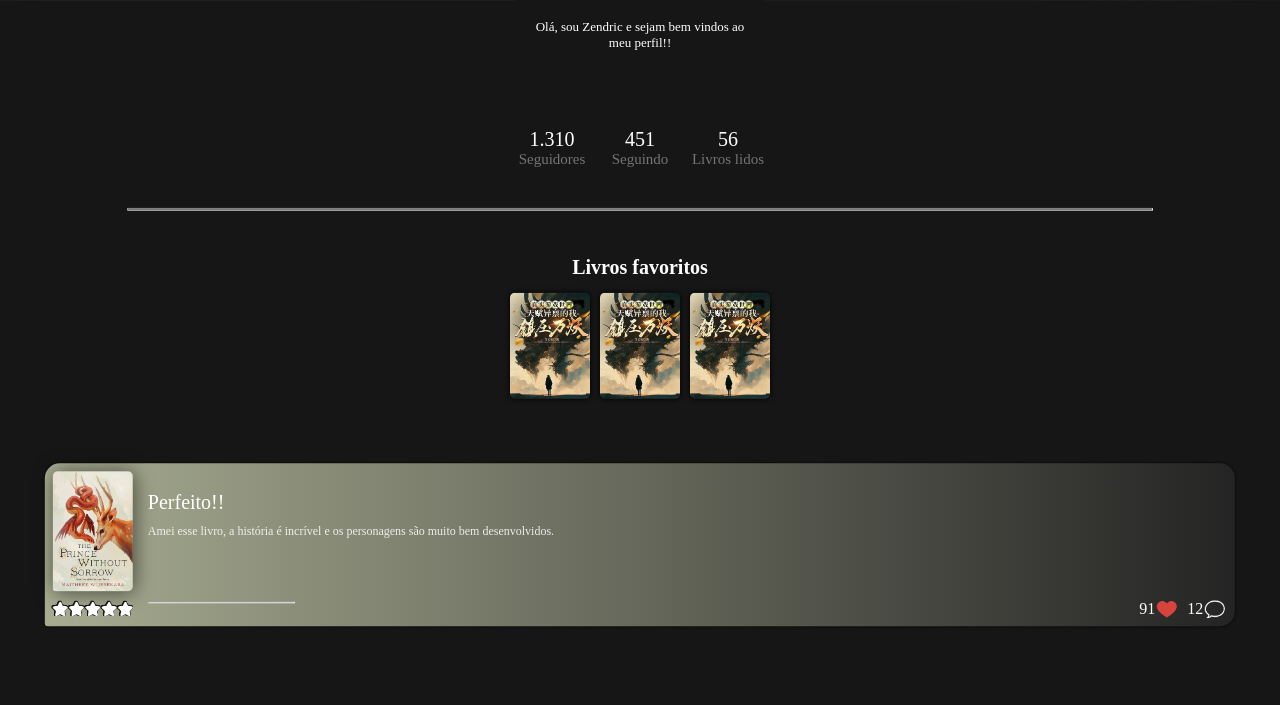
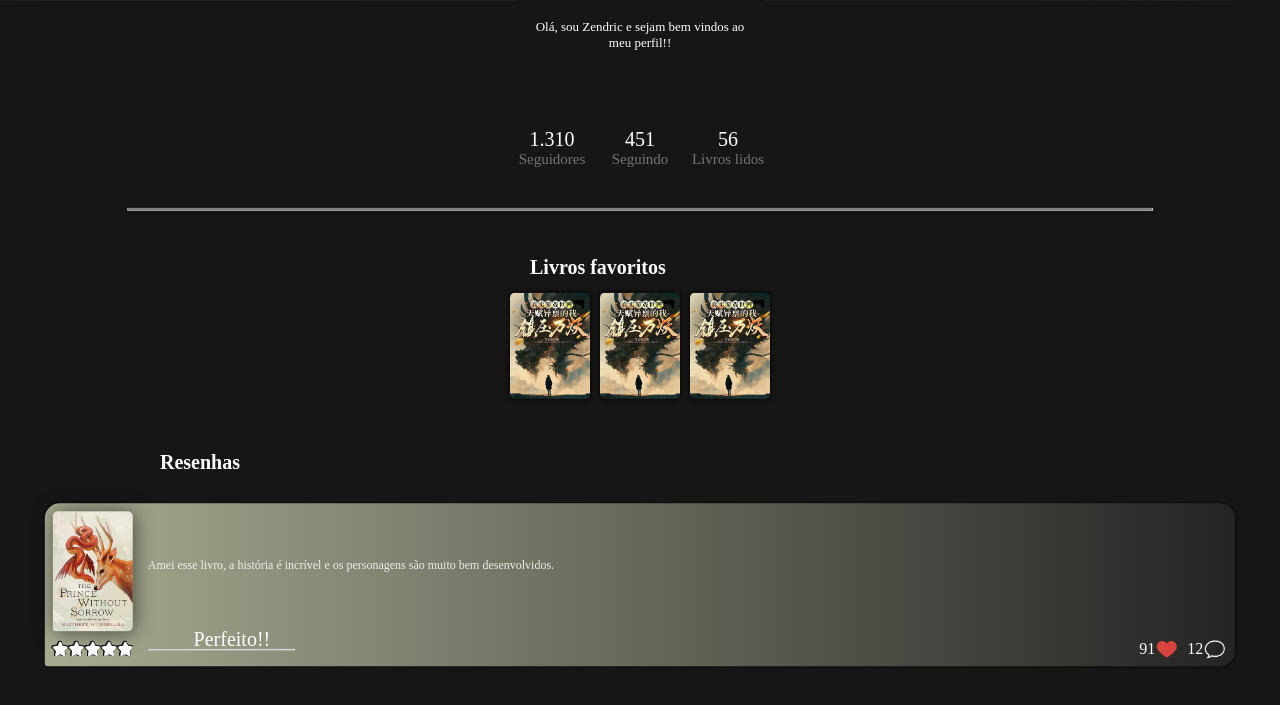
Before and after one commit to LayoTito/Visions, a plain HTML site: page View/Profile/structure.html in a window 1280 px wide. Shown: the part 279-984 px from the top of the page. Drawn offline with Linux system fonts and the light colour scheme.

Commit message:
Profile adjusts

```diff
--- a/View/Profile/structure.html
+++ b/View/Profile/structure.html
@@ -72,6 +72,8 @@
 
     </div>
 
+    <h1 class="review_title">Resenhas</h1>
+
     <div class="review_container">
 
         <div class="review_container_upper">
--- a/View/Profile/styles.css
+++ b/View/Profile/styles.css
@@ -224,6 +224,9 @@ html {
     align-self: left;
     text-align: left;
 
+    margin-right: auto;
+    margin-left: 20px;
+
 }
 
 .profile_reads_books_container {
@@ -261,6 +264,17 @@ html {
 
 }
 
+.review_title {
+
+    position: absolute;
+
+    font-size: 20px;
+
+    top: 95%;
+    left: 12.5%;
+
+}
+
 .review_container {
 
     position: absolute;
@@ -270,7 +284,7 @@ html {
 
     background-image: linear-gradient(to right, #a7ac91, #242424);
 
-    top: 103%;
+    top: 108%;
     left: 50%;
     transform: translate(-50%, -50%);
 
```
